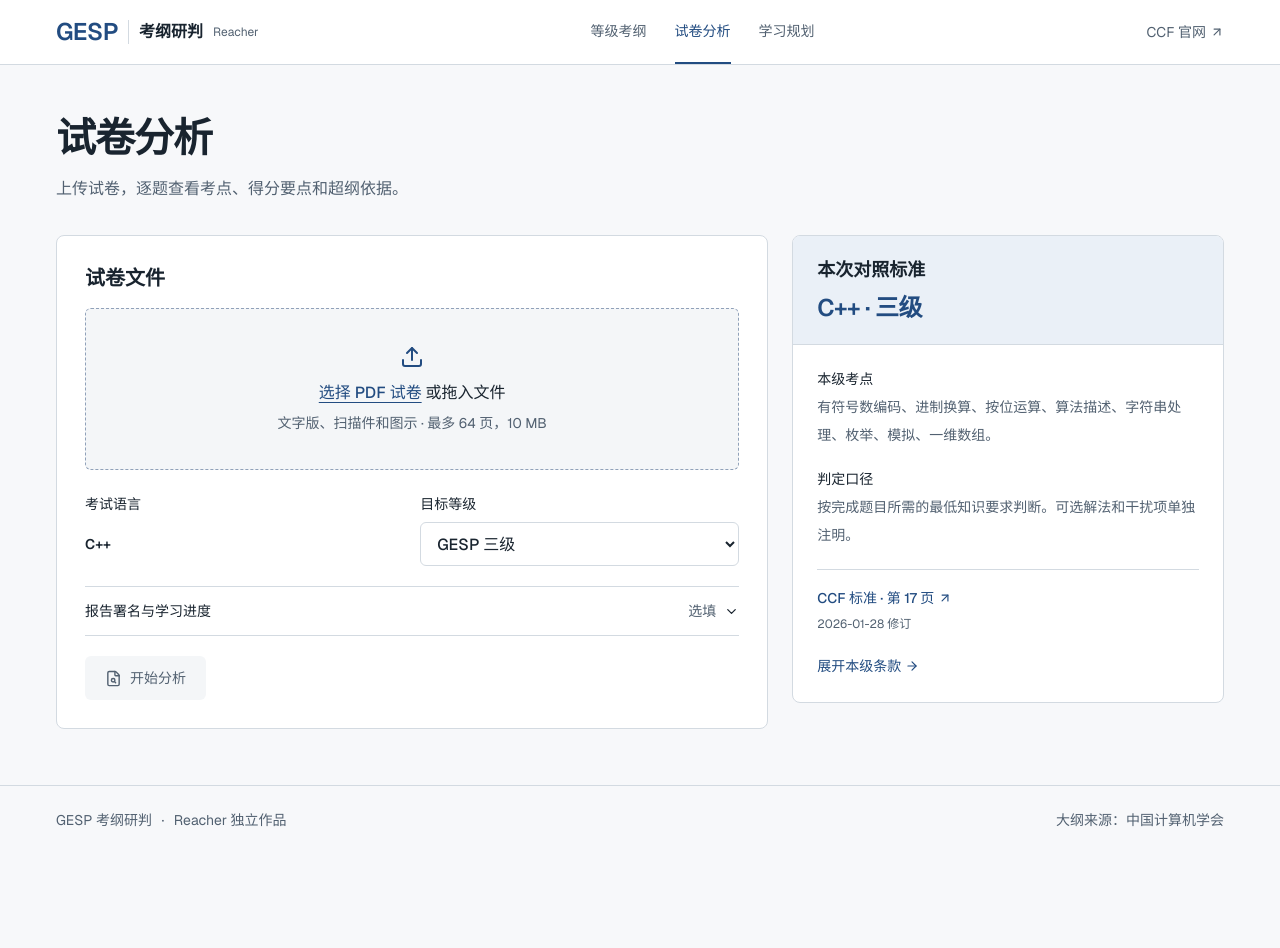
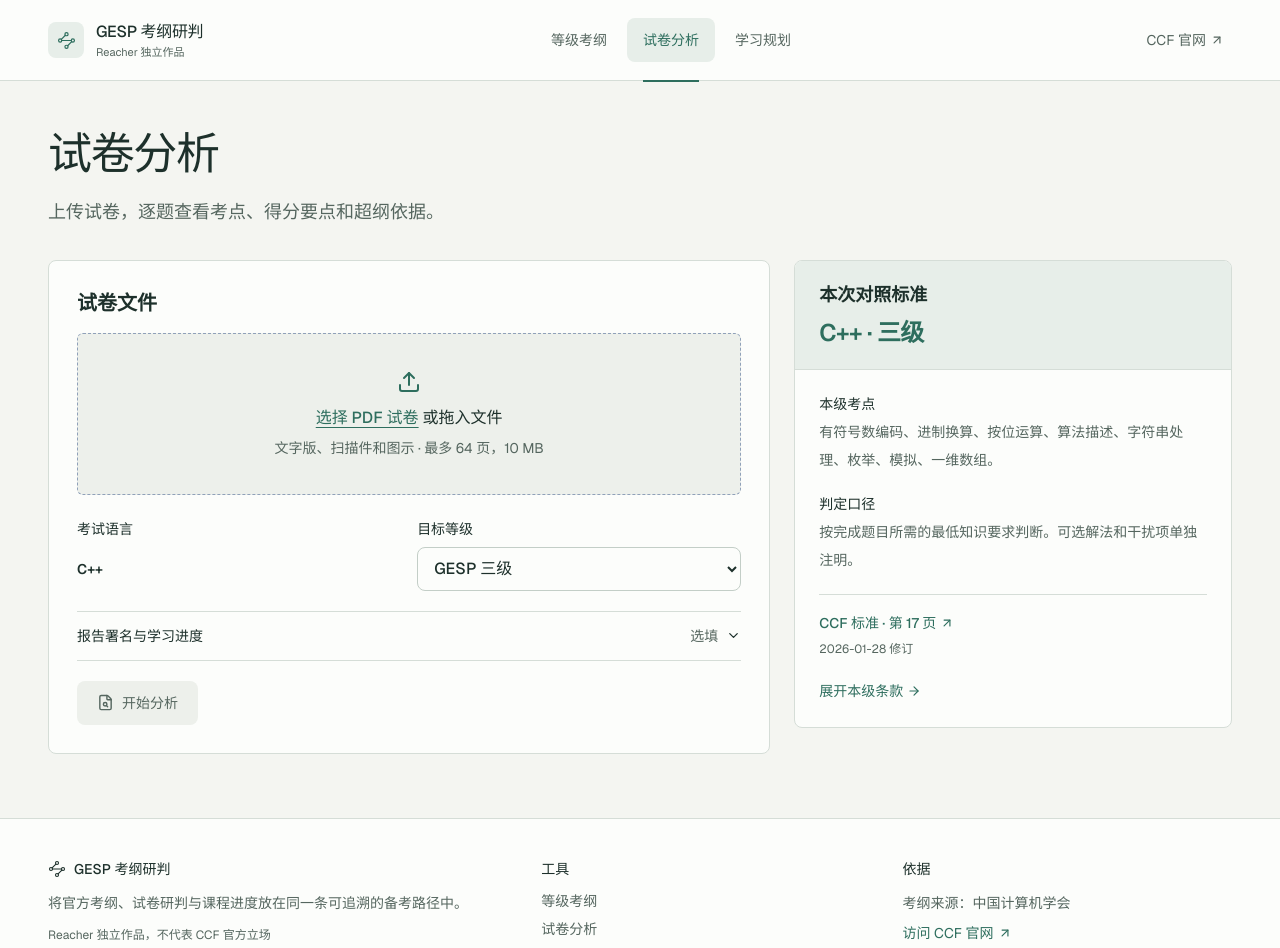
Before and after one commit to primerch/gesp-exam-assessment, a Next.js app: page /analyze in a window 1280 px wide. Shown: the top 948 px of the page. Before the commit the page ends 854 px from the top, so only its background shows below. Built offline with nearby package versions, Linux system fonts and the light colour scheme.

Commit message:
feat: establish unified site design system

```diff
--- a/app/components/Header.tsx
+++ b/app/components/Header.tsx
@@ -1,50 +1,132 @@
 "use client";
+
+import { useEffect, useRef, useState } from "react";
 import Link from "next/link";
 import { usePathname } from "next/navigation";
-import { ArrowUpRight } from "lucide-react";
+import { AnimatePresence, motion, useReducedMotion } from "framer-motion";
+import { ArrowUpRight, Menu, Waypoints, X } from "lucide-react";
 import { syllabusSources } from "../data/official-syllabus";
+
+const navigation = [
+  ["/syllabus", "等级考纲"],
+  ["/analyze", "试卷分析"],
+  ["/plan", "学习规划"],
+] as const;
 
 export default function Header() {
   const path = usePathname();
+  const [open, setOpen] = useState(false);
+  const reduceMotion = useReducedMotion();
+  const menuButton = useRef<HTMLButtonElement>(null);
+  const firstMobileLink = useRef<HTMLAnchorElement>(null);
+
+  useEffect(() => {
+    if (!open) return;
+    firstMobileLink.current?.focus();
+    function onKeyDown(event: KeyboardEvent) {
+      if (event.key === "Escape") {
+        setOpen(false);
+        menuButton.current?.focus();
+      }
+    }
+    document.addEventListener("keydown", onKeyDown);
+    return () => document.removeEventListener("keydown", onKeyDown);
+  }, [open]);
+
   return (
-    <header className="border-b border-line bg-surface print:hidden">
-      <div className="mx-auto flex max-w-7xl flex-wrap items-center justify-between gap-x-6 px-5 sm:px-9 lg:px-14">
+    <header className="relative z-40 border-b border-line bg-surface print:hidden">
+      <div className="mx-auto flex min-h-20 max-w-[1440px] items-center justify-between gap-4 px-5 sm:px-8 lg:px-12">
         <Link
           href="/"
           aria-label="GESP 考纲研判首页，Reacher 作品"
-          className="flex min-h-16 items-center gap-2.5 whitespace-nowrap text-ink"
+          className="flex min-h-12 items-center gap-3 whitespace-nowrap text-ink"
         >
-          <span className="font-sans text-2xl font-semibold tracking-tight text-brand">GESP</span>
-          <span className="border-l border-line pl-2.5 text-base font-semibold">考纲研判</span>
-          <span className="self-center text-xs text-muted">Reacher</span>
+          <span className="grid size-9 place-items-center rounded-lg bg-wash text-brand">
+            <Waypoints size={19} strokeWidth={1.5} aria-hidden />
+          </span>
+          <span>
+            <span className="block text-base font-medium tracking-[-0.02em]">GESP 考纲研判</span>
+            <span className="block text-[11px] text-muted">Reacher 独立作品</span>
+          </span>
         </Link>
-        <nav aria-label="主导航" className="order-last flex w-full gap-6 sm:order-none sm:w-auto sm:gap-7">
-          {(
-            [
-              ["/", "等级考纲"],
-              ["/analyze", "试卷分析"],
-              ["/plan", "学习规划"],
-            ] as const
-          ).map(([href, name]) => (
+
+        <nav aria-label="主导航" className="hidden items-center gap-1 md:flex">
+          {navigation.map(([href, name]) => (
             <Link
               key={href}
               href={href}
               aria-current={path === href ? "page" : undefined}
-              className={`flex min-h-11 items-center border-b-2 text-sm font-medium sm:min-h-16 ${path === href ? "border-brand text-brand" : "border-transparent text-muted hover:text-ink"}`}
+              className={`relative flex min-h-11 items-center rounded-lg px-4 text-sm transition-colors ${
+                path === href ? "bg-wash font-medium text-brand" : "text-muted hover:bg-quiet hover:text-ink"
+              }`}
             >
               {name}
+              {path === href && (
+                <span className="absolute inset-x-4 -bottom-5 h-0.5 bg-brand" aria-hidden />
+              )}
             </Link>
           ))}
         </nav>
-        <a
-          href={syllabusSources.directory}
-          target="_blank"
-          rel="noreferrer"
-          className="inline-flex min-h-11 items-center gap-1 text-xs text-muted hover:text-brand sm:text-sm"
-        >
-          CCF 官网 <ArrowUpRight size={14} aria-hidden />
-        </a>
+
+        <div className="flex items-center gap-2">
+          <a
+            href={syllabusSources.directory}
+            target="_blank"
+            rel="noreferrer"
+            className="hidden min-h-11 items-center gap-1 px-2 text-sm text-muted transition-colors hover:text-brand sm:inline-flex"
+          >
+            CCF 官网 <ArrowUpRight size={14} aria-hidden />
+          </a>
+          <button
+            ref={menuButton}
+            type="button"
+            className="inline-flex min-h-11 items-center gap-2 rounded-lg border border-line px-3 text-sm text-ink md:hidden"
+            aria-expanded={open}
+            aria-controls="mobile-navigation"
+            onClick={() => setOpen((value) => !value)}
+          >
+            {open ? <X size={17} aria-hidden /> : <Menu size={17} aria-hidden />}
+            {open ? "关闭" : "菜单"}
+          </button>
+        </div>
       </div>
+
+      <AnimatePresence>
+        {open && (
+          <motion.nav
+            id="mobile-navigation"
+            aria-label="移动端导航"
+            className="absolute inset-x-4 top-[76px] rounded-xl border border-line bg-surface p-2 shadow-[0_16px_40px_rgb(20_35_28/14%)] md:hidden"
+            initial={reduceMotion ? { opacity: 0 } : { opacity: 0, transform: "translateY(-8px)" }}
+            animate={{ opacity: 1, transform: "translateY(0px)" }}
+            exit={reduceMotion ? { opacity: 0 } : { opacity: 0, transform: "translateY(-8px)" }}
+            transition={{ duration: 0.18, ease: [0.23, 1, 0.32, 1] }}
+          >
+            {navigation.map(([href, name], index) => (
+              <Link
+                ref={index === 0 ? firstMobileLink : undefined}
+                key={href}
+                href={href}
+                onClick={() => setOpen(false)}
+                aria-current={path === href ? "page" : undefined}
+                className={`flex min-h-12 items-center rounded-lg px-4 text-sm ${
+                  path === href ? "bg-wash font-medium text-brand" : "text-ink"
+                }`}
+              >
+                {name}
+              </Link>
+            ))}
+            <a
+              href={syllabusSources.directory}
+              target="_blank"
+              rel="noreferrer"
+              className="flex min-h-12 items-center justify-between rounded-lg px-4 text-sm text-muted"
+            >
+              CCF 官网 <ArrowUpRight size={15} aria-hidden />
+            </a>
+          </motion.nav>
+        )}
+      </AnimatePresence>
     </header>
   );
 }
--- /dev/null
+++ b/app/components/SiteFooter.tsx
@@ -0,0 +1,42 @@
+import Link from "next/link";
+import { ArrowUpRight, Waypoints } from "lucide-react";
+import { syllabusSources } from "../data/official-syllabus";
+
+export default function SiteFooter() {
+  return (
+    <footer className="mt-auto border-t border-line bg-surface text-sm print:hidden">
+      <div className="mx-auto grid max-w-[1440px] gap-8 px-5 py-10 sm:px-8 md:grid-cols-[1.4fr_1fr_1fr] lg:px-12">
+        <div className="max-w-md">
+          <div className="flex items-center gap-2 font-medium text-ink">
+            <Waypoints size={18} strokeWidth={1.5} aria-hidden />
+            GESP 考纲研判
+          </div>
+          <p className="mt-3 leading-6 text-muted">
+            将官方考纲、试卷研判与课程进度放在同一条可追溯的备考路径中。
+          </p>
+          <p className="mt-3 text-xs text-muted">Reacher 独立作品，不代表 CCF 官方立场</p>
+        </div>
+        <div>
+          <h2 className="font-medium text-ink">工具</h2>
+          <div className="mt-3 flex flex-col items-start gap-2 text-muted">
+            <Link className="hover:text-brand" href="/syllabus">等级考纲</Link>
+            <Link className="hover:text-brand" href="/analyze">试卷分析</Link>
+            <Link className="hover:text-brand" href="/plan">学习规划</Link>
+          </div>
+        </div>
+        <div>
+          <h2 className="font-medium text-ink">依据</h2>
+          <p className="mt-3 leading-6 text-muted">考纲来源：中国计算机学会</p>
+          <a
+            className="mt-2 inline-flex items-center gap-1 text-brand hover:underline"
+            href={syllabusSources.directory}
+            target="_blank"
+            rel="noreferrer"
+          >
+            访问 CCF 官网 <ArrowUpRight size={14} aria-hidden />
+          </a>
+        </div>
+      </div>
+    </footer>
+  );
+}
--- a/app/components/review-styles.ts
+++ b/app/components/review-styles.ts
@@ -1,11 +1,11 @@
-export const shell = "mx-auto w-full max-w-7xl flex-1 px-5 pt-9 pb-14 sm:px-9 sm:pt-12 lg:px-14";
-export const heading = "text-[32px] leading-tight font-semibold tracking-tight text-ink sm:text-[40px]";
-export const lead = "mt-3 max-w-3xl text-base leading-7 text-muted";
+export const shell = "mx-auto w-full max-w-[1440px] flex-1 px-5 pt-10 pb-16 sm:px-8 sm:pt-12 lg:px-12";
+export const heading = "max-w-4xl text-[32px] leading-[1.15] font-medium tracking-[-0.03em] text-balance text-ink sm:text-[44px]";
+export const lead = "mt-4 max-w-3xl text-base leading-7 text-muted sm:text-lg sm:leading-8";
 export const primary =
-  "inline-flex min-h-11 items-center justify-center gap-2 rounded-md bg-action px-5 py-2.5 text-sm font-medium text-white hover:brightness-110 disabled:cursor-not-allowed disabled:bg-quiet disabled:text-muted";
+  "inline-flex min-h-11 items-center justify-center gap-2 rounded-lg bg-action px-5 py-2.5 text-sm font-medium text-white shadow-[0_1px_2px_rgb(20_42_34/12%)] transition-[background-color,transform] duration-160 ease-out hover:bg-brand active:scale-[0.98] disabled:cursor-not-allowed disabled:bg-quiet disabled:text-muted disabled:shadow-none";
 export const secondary =
-  "inline-flex min-h-11 items-center justify-center gap-2 rounded-md border border-line bg-surface px-4 py-2 text-sm font-medium text-brand hover:bg-wash";
+  "inline-flex min-h-11 items-center justify-center gap-2 rounded-lg border border-line bg-surface px-4 py-2 text-sm font-medium text-ink transition-[background-color,border-color,transform] duration-160 ease-out hover:border-brand hover:bg-wash active:scale-[0.98]";
 export const field =
-  "mt-2 block min-h-11 w-full rounded-md border border-line bg-surface px-3 text-base text-ink";
+  "mt-2 block min-h-11 w-full rounded-lg border border-input bg-surface px-3 text-base text-ink transition-[border-color,box-shadow] hover:border-brand";
 export const sourceStyle =
   "inline-flex items-center gap-1 text-sm font-medium text-brand underline-offset-4 hover:underline";
--- a/app/globals.css
+++ b/app/globals.css
@@ -1,24 +1,35 @@
 @import "tailwindcss";
 
 :root {
-  --background: #ffffff;
-  --foreground: #0f172a;
-  --card: #ffffff;
-  --card-foreground: #0f172a;
-  --primary: #2563eb;
+  --background: #f4f5f1;
+  --foreground: #1d302b;
+  --card: #fcfdfb;
+  --card-foreground: #1d302b;
+  --primary: #2e6e5e;
   --primary-foreground: #ffffff;
-  --secondary: #f8fafc;
-  --secondary-foreground: #1e293b;
-  --muted: #f8fafc;
-  --muted-foreground: #64748b;
-  --accent: #4f46e5;
+  --secondary: #e9eeea;
+  --secondary-foreground: #29463d;
+  --muted: #e9eeea;
+  --muted-foreground: #55665f;
+  --accent: #a9762a;
   --accent-foreground: #ffffff;
-  --destructive: #ef4444;
+  --destructive: #a34235;
   --destructive-foreground: #ffffff;
-  --border: #e2e8f0;
-  --input: #e2e8f0;
-  --ring: #2563eb;
+  --border: #d5ddd7;
+  --input: #c3cec7;
+  --ring: #2e6e5e;
   --radius: 0.75rem;
+  --workspace-paper: #f4f5f1;
+  --workspace-surface: #fcfdfb;
+  --workspace-ink: #1d302b;
+  --workspace-muted: #55665f;
+  --workspace-line: #d5ddd7;
+  --workspace-brand: #2e6e5e;
+  --workspace-action: #285f51;
+  --workspace-wash: #e7eee9;
+  --workspace-quiet: #edf0eb;
+  --workspace-current: #a9762a;
+  --ease-out: cubic-bezier(0.23, 1, 0.32, 1);
 }
 
 @theme inline {
@@ -39,63 +50,50 @@
   --color-border: var(--border);
   --color-input: var(--input);
   --color-ring: var(--ring);
-  --font-sans: var(--font-geist-sans);
-  --font-mono: var(--font-geist-mono);
+  --color-paper: var(--workspace-paper);
+  --color-surface: var(--workspace-surface);
+  --color-ink: var(--workspace-ink);
+  --color-muted: var(--workspace-muted);
+  --color-line: var(--workspace-line);
+  --color-brand: var(--workspace-brand);
+  --color-action: var(--workspace-action);
+  --color-wash: var(--workspace-wash);
+  --color-quiet: var(--workspace-quiet);
+  --color-current: var(--workspace-current);
+  --font-sans: var(--font-geist-sans), "PingFang SC", "Microsoft YaHei", sans-serif;
+  --font-mono: var(--font-geist-mono), monospace;
+}
+
+html {
+  scroll-padding-top: 96px;
+}
+
+@media (prefers-reduced-motion: no-preference) {
+  html {
+    scroll-behavior: smooth;
+  }
 }
 
 body {
   background: var(--workspace-paper);
   color: var(--workspace-ink);
   font-feature-settings: "rlig" 1, "calt" 1;
+  caret-color: var(--workspace-brand);
 }
-
-/* ==============================================
-   FOCUS VISIBLE - Accessibility
-   ============================================== */
 
 *:focus-visible {
   outline: 2px solid var(--ring);
-  outline-offset: 2px;
+  outline-offset: 3px;
 }
 
-button:focus-visible,
-a:focus-visible,
-[role="button"]:focus-visible {
-  outline: 2px solid var(--ring);
-  outline-offset: 2px;
-  border-radius: var(--radius);
-}
-
-input:focus-visible,
-select:focus-visible,
-textarea:focus-visible {
-  outline: 2px solid var(--ring);
-  outline-offset: 2px;
-}
-
-/* Remove focus outline for mouse users, keep for keyboard */
 *:focus:not(:focus-visible) {
   outline: none;
 }
 
-/* ==============================================
-   REDUCED MOTION
-   ============================================== */
-
-@media (prefers-reduced-motion: reduce) {
-  *,
-  *::before,
-  *::after {
-    animation-duration: 0.01ms !important;
-    animation-iteration-count: 1 !important;
-    transition-duration: 0.01ms !important;
-    scroll-behavior: auto !important;
-  }
+::selection {
+  background: #c9ddd2;
+  color: #172a24;
 }
-
-/* ==============================================
-   CUSTOM SCROLLBAR
-   ============================================== */
 
 ::-webkit-scrollbar {
   width: 8px;
@@ -107,17 +105,13 @@ textarea:focus-visible {
 }
 
 ::-webkit-scrollbar-thumb {
-  background: #cbd5e1;
+  background: var(--workspace-line);
   border-radius: 4px;
 }
 
 ::-webkit-scrollbar-thumb:hover {
-  background: #94a3b8;
+  background: var(--workspace-muted);
 }
-
-/* ==============================================
-   CUSTOM SLIDER
-   ============================================== */
 
 input[type="range"] {
   -webkit-appearance: none;
@@ -127,109 +121,98 @@ input[type="range"] {
 }
 
 input[type="range"]::-webkit-slider-runnable-track {
-  height: 6px;
-  background: #e2e8f0;
-  border-radius: 3px;
+  height: 4px;
+  background: var(--workspace-line);
+  border-radius: 2px;
 }
 
 input[type="range"]::-webkit-slider-thumb {
   -webkit-appearance: none;
   appearance: none;
-  margin-top: -5px;
+  margin-top: -6px;
   width: 16px;
   height: 16px;
-  background: var(--primary);
+  background: var(--workspace-brand);
   border-radius: 50%;
-  border: 2px solid white;
-  box-shadow: 0 1px 3px rgba(0,0,0,0.15);
-  transition: transform 0.15s ease;
-}
-
-input[type="range"]::-webkit-slider-thumb:hover {
-  transform: scale(1.15);
+  border: 2px solid var(--workspace-surface);
+  box-shadow: 0 1px 4px rgb(20 42 34 / 20%);
+  transition: transform 160ms var(--ease-out);
 }
 
 input[type="range"]::-moz-range-track {
-  height: 6px;
-  background: #e2e8f0;
-  border-radius: 3px;
+  height: 4px;
+  background: var(--workspace-line);
+  border-radius: 2px;
 }
 
 input[type="range"]::-moz-range-thumb {
   width: 16px;
   height: 16px;
-  background: var(--primary);
+  background: var(--workspace-brand);
   border-radius: 50%;
-  border: 2px solid white;
-  box-shadow: 0 1px 3px rgba(0,0,0,0.15);
+  border: 2px solid var(--workspace-surface);
 }
 
-/* ==============================================
-   TABULAR NUMBERS
-   ============================================== */
+@media (hover: hover) and (pointer: fine) {
+  input[type="range"]::-webkit-slider-thumb:hover {
+    transform: scale(1.12);
+  }
+}
 
 .tabular-nums {
   font-variant-numeric: tabular-nums;
 }
 
-/* ==============================================
-   CARD HOVER LIFT
-   ============================================== */
+@media (prefers-color-scheme: dark) {
+  :root {
+    --background: #131b17;
+    --foreground: #e8eee9;
+    --card: #19231e;
+    --card-foreground: #e8eee9;
+    --primary: #8fc5ad;
+    --primary-foreground: #14231c;
+    --secondary: #22332b;
+    --secondary-foreground: #d4e3d9;
+    --muted: #22332b;
+    --muted-foreground: #aab9b0;
+    --accent: #d4ad66;
+    --border: #34443b;
+    --input: #4a5c51;
+    --ring: #8fc5ad;
+    --workspace-paper: #131b17;
+    --workspace-surface: #19231e;
+    --workspace-ink: #e8eee9;
+    --workspace-muted: #aab9b0;
+    --workspace-line: #34443b;
+    --workspace-brand: #8fc5ad;
+    --workspace-action: #315f4e;
+    --workspace-wash: #22372c;
+    --workspace-quiet: #1e2b24;
+    --workspace-current: #d4ad66;
+  }
 
-.card-lift {
-  transition: transform 0.2s ease, box-shadow 0.2s ease;
+  ::selection {
+    background: #365c49;
+    color: #f2f7f3;
+  }
 }
 
-.card-lift:hover {
-  transform: translateY(-2px);
-  box-shadow: 0 12px 24px -8px rgba(0, 0, 0, 0.1);
-}
+@media print {
+  :root {
+    --background: #ffffff;
+    --foreground: #000000;
+    --card: #ffffff;
+    --workspace-paper: #ffffff;
+    --workspace-surface: #ffffff;
+    --workspace-ink: #000000;
+    --workspace-muted: #405048;
+    --workspace-line: #bac5bd;
+    --workspace-brand: #244f41;
+    --workspace-wash: #f0f3f0;
+    --workspace-quiet: #ffffff;
+  }
 
-/* ==============================================
-   SMOOTH TRANSITIONS
-   ============================================== */
-
-.transition-smooth {
-  transition: all 0.3s cubic-bezier(0.4, 0, 0.2, 1);
-}
-
-/* ==============================================
-   PRINT STYLES
-   ============================================== */
-
-@media print {
   .no-print {
     display: none !important;
   }
 }
-
-@theme inline {
-  --color-paper: var(--workspace-paper);
-  --color-surface: var(--workspace-surface);
-  --color-ink: var(--workspace-ink);
-  --color-muted: var(--workspace-muted);
-  --color-line: var(--workspace-line);
-  --color-brand: var(--workspace-brand);
-  --color-action: var(--workspace-action);
-  --color-wash: var(--workspace-wash);
-  --color-quiet: var(--workspace-quiet);
-  --font-sans: var(--font-geist-sans), "PingFang SC", "Microsoft YaHei", sans-serif;
-  --font-mono: var(--font-geist-mono), monospace;
-}
-:root {
-  --workspace-paper: #f7f8fa; --workspace-surface: #fff; --workspace-ink: #19242f;
-  --workspace-muted: #526171; --workspace-line: #d3dae1; --workspace-brand: #224c81;
-  --workspace-action: #234977; --workspace-wash: #eaf0f7; --workspace-quiet: #f4f6f8;
-}
-@media (prefers-color-scheme: dark) {
-  :root {
-    --workspace-paper: #161d25; --workspace-surface: #1d2631; --workspace-ink: #ecf1f6;
-    --workspace-muted: #b1bdca; --workspace-line: #3d4a58; --workspace-brand: #a6c9fa;
-    --workspace-action: #315a8b; --workspace-wash: #27384c; --workspace-quiet: #222d39;
-    --ring: #a6c9fa;
-  }
-}
-::selection { background: #c8dcf2; color: #162236; }
-@media print {
-  :root { --workspace-paper: white; --workspace-surface: white; --workspace-ink: black; --workspace-muted: #405060; --workspace-line: #bac2ca; --workspace-brand: #183659; --workspace-wash: #f0f2f5; --workspace-quiet: white; }
-}
--- a/app/layout.tsx
+++ b/app/layout.tsx
@@ -2,13 +2,15 @@ import type { Metadata } from "next";
 import { GeistSans } from "geist/font/sans";
 import { GeistMono } from "geist/font/mono";
 import Header from "./components/Header";
+import SiteFooter from "./components/SiteFooter";
 import "./globals.css";
 
 export const metadata: Metadata = {
   title: { default: "GESP 考纲研判 · Reacher", template: "%s · GESP 考纲研判 · Reacher" },
-  description: "对照中国计算机学会认证标准，查询各级考点，逐题分析试卷与超纲依据。Reacher 独立作品。",
+  description: "对照中国计算机学会认证标准，查询各级考点，逐题分析试卷与超纲依据，并规划学习路径。Reacher 独立作品。",
   authors: [{ name: "Reacher" }],
 };
+
 export default function RootLayout({ children }: Readonly<{ children: React.ReactNode }>) {
   return (
     <html lang="zh-CN" className={`${GeistSans.variable} ${GeistMono.variable} antialiased`}>
@@ -21,18 +23,7 @@ export default function RootLayout({ children }: Readonly<{ children: React.Reac
         </a>
         <Header />
         {children}
-        <footer className="mt-auto border-t border-line text-sm text-muted">
-          <div className="mx-auto flex max-w-7xl flex-wrap items-center justify-between gap-2 px-5 py-6 sm:px-9 lg:px-14">
-            <span>
-              GESP 考纲研判{" "}
-              <span className="mx-1.5" aria-hidden>
-                ·
-              </span>{" "}
-              Reacher 独立作品
-            </span>
-            <span>大纲来源：中国计算机学会</span>
-          </div>
-        </footer>
+        <SiteFooter />
       </body>
     </html>
   );
```
Also changed, not shown: app/components/motion/Reveal.tsx (added, +25 -0 lines), .impeccable/surfaces/app-page-tsx.md (added).
